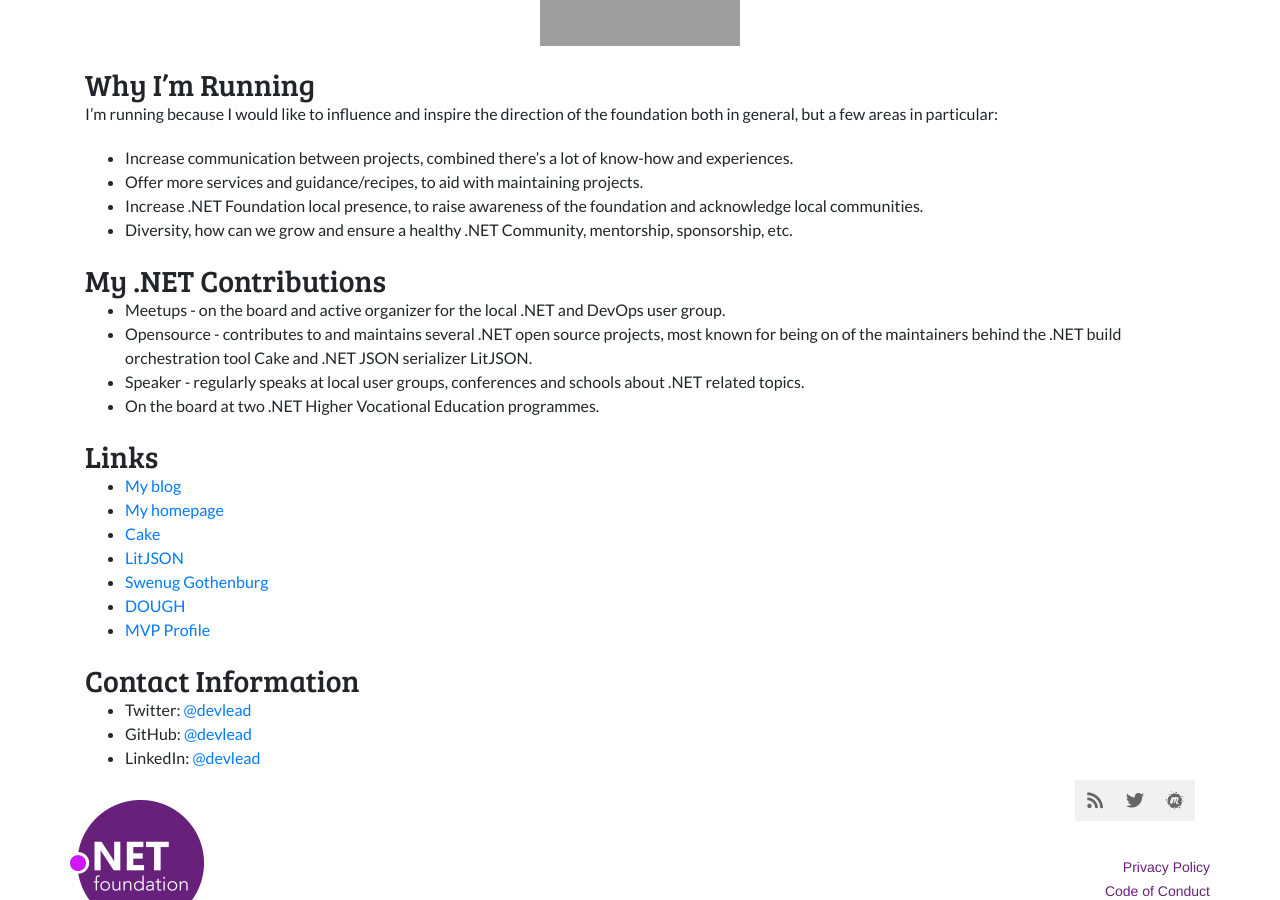
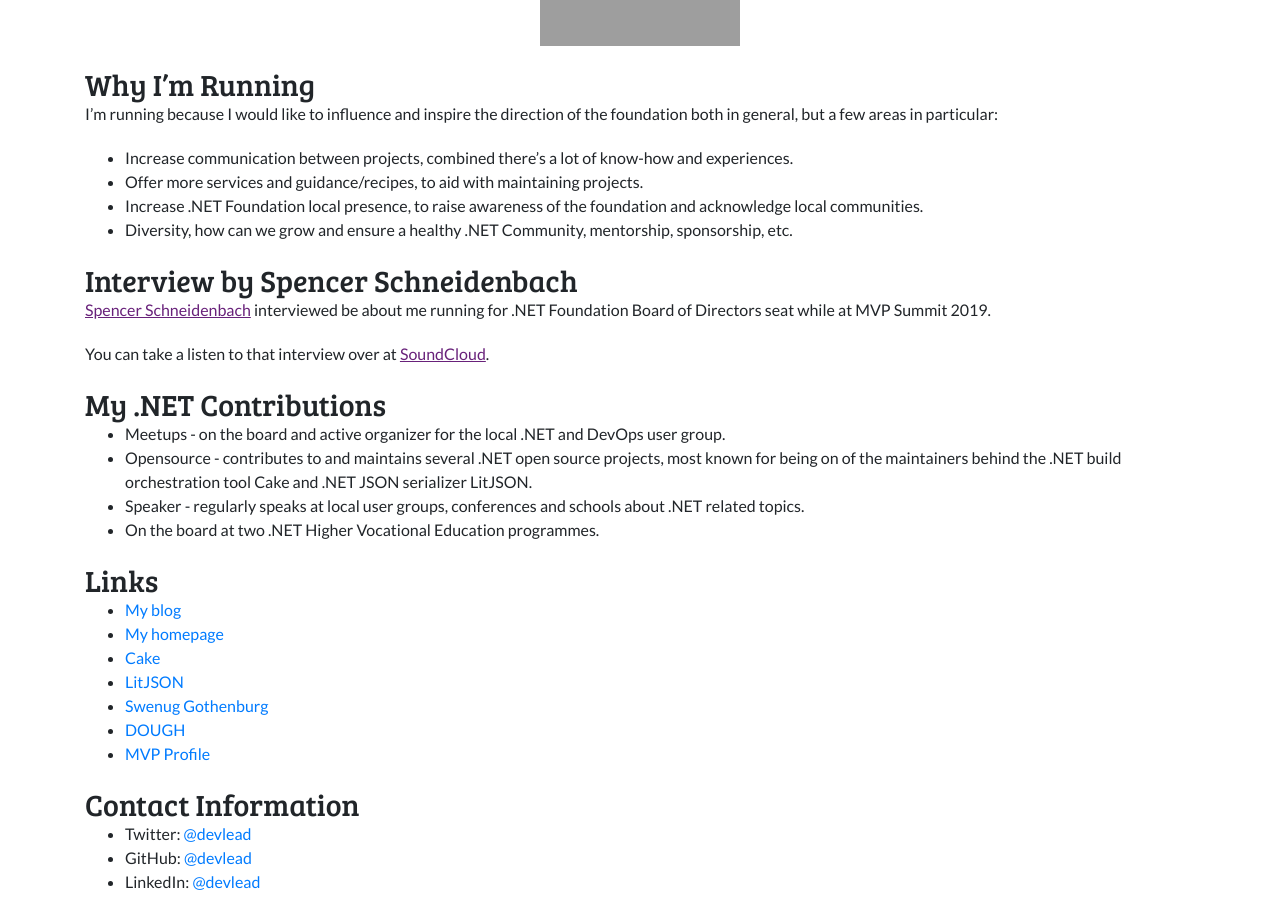
Before and after one commit to dotnet-foundation/election, a Jekyll site: the page built from _campaign-2019/mattias-karlsson.md, in a window 1280 px wide and 900 px high, scrolled down 404 px. Built offline with Jekyll 4.4.1, drawn with Linux system fonts in a browser that asks for light colours; nearby versions of some CDN libraries; comment, search, counter and statistics services are not loaded; grey boxes are pictures that could not be loaded.

Commit message:
Added Mattias Karlsson interview by Spencer Schneidenbach

```diff
--- a/_campaign-2019/mattias-karlsson.md
+++ b/_campaign-2019/mattias-karlsson.md
@@ -19,6 +19,11 @@ general, but a few areas in particular:
 * Increase .NET Foundation local presence, to raise awareness of the foundation and acknowledge local communities.
 * Diversity, how can we grow and ensure a healthy .NET Community, mentorship, sponsorship, etc.
 
+## Interview by Spencer Schneidenbach
+
+[Spencer Schneidenbach](https://election.dotnetfoundation.org/campaign-2019/spencer-schneidenbach.html) interviewed be about me running for .NET Foundation Board of Directors seat while at MVP Summit 2019.
+
+You can take a listen to that interview over at [SoundCloud](https://soundcloud.com/schneidenbach/interview-with-mattias-karlsson-net-foundation-board-candidate).
 
 ## My .NET Contributions
 
```
